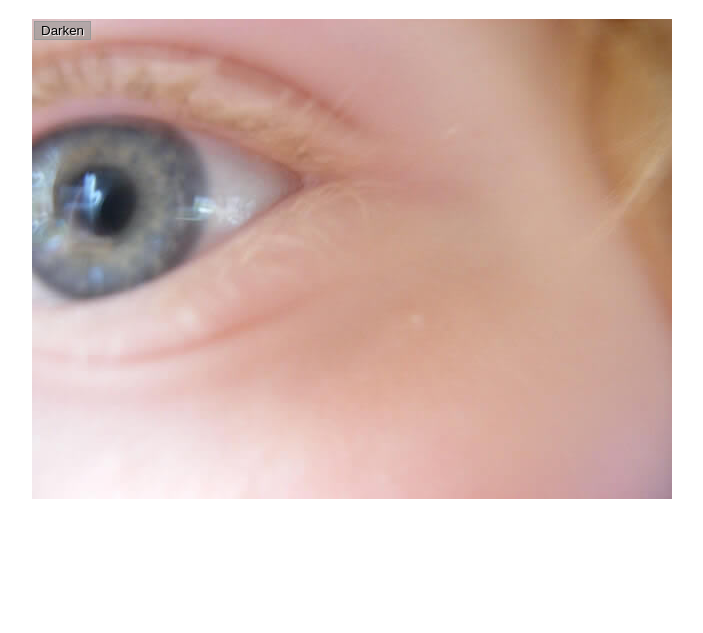
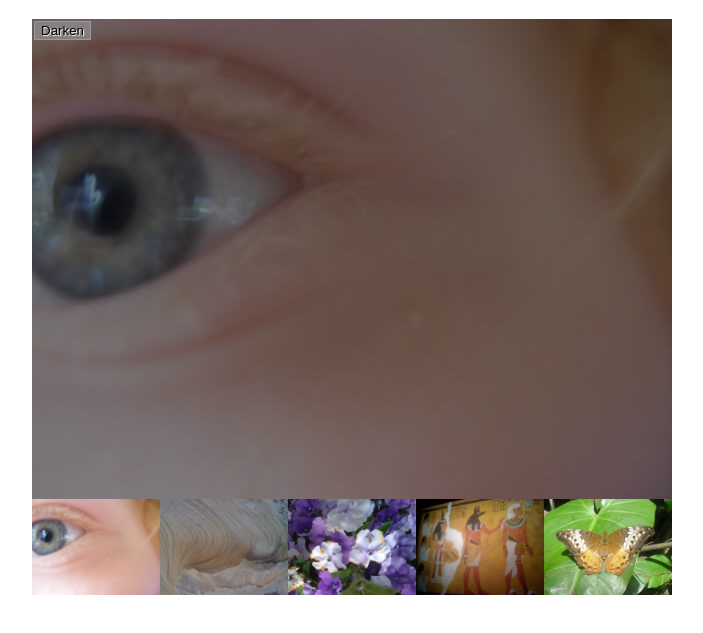
Before and after one commit to Avtandil03/mdnJSCource, a plain HTML site: page gallery-start/index.html in a window 1280 px wide. Both pictures are taken after a click on the button "Darken". Shown: the part 61-694 px from the top of the page, without its empty margins (288-991 px from the left). Drawn offline with Linux system fonts and the light colour scheme.

Commit message:
task done

```diff
--- a/gallery-start/main.js
+++ b/gallery-start/main.js
@@ -4,15 +4,31 @@ const thumbBar = document.querySelector('.thumb-bar');
 const btn = document.querySelector('button');
 const overlay = document.querySelector('.overlay');
 
-/* Declaring the array of image filenames */
+const imgFileNames = ['pic1.jpg', 'pic2.jpg', 'pic3.jpg', 'pic4.jpg', 'pic5.jpg']
+const imgAltTexts = [
+  'Closeup of a human eye',
+  'Rock that looks like a wave',
+  'Purple and white pansies',
+  'Section of wall from a pharoah\'s tomb',
+  'Large moth on a leaf',
+]
 
-/* Declaring the alternative text for each image file */
 
-/* Looping through images */
+for (let i = 0; i < imgFileNames.length; i++) {
+  const newImage = document.createElement('img');
+  newImage.setAttribute('src', `./images/${imgFileNames[i]}`);
+  newImage.setAttribute('alt', imgAltTexts[i]);
+  thumbBar.appendChild(newImage);
+}
 
-const newImage = document.createElement('img');
-newImage.setAttribute('src', xxx);
-newImage.setAttribute('alt', xxx);
-thumbBar.appendChild(newImage);
+thumbBar.addEventListener('click', (e) => {
+  const target = e.target
+  if(!target) return
+  displayedImage.setAttribute('src', target.getAttribute('src'))
+  displayedImage.setAttribute('alt', target.getAttribute('alt'))
+})
 
-/* Wiring up the Darken/Lighten button */
+
+btn.addEventListener('click', () => {
+  overlay.classList.toggle('dark')
+})
--- a/gallery-start/style.css
+++ b/gallery-start/style.css
@@ -24,6 +24,10 @@ body {
   background-color: rgba(0,0,0,0);
 }
 
+.overlay.dark{
+  background-color: rgba(0,0,0,0.5);
+}
+
 button {
   border: 0;
   background: rgba(150,150,150,0.6);
```
